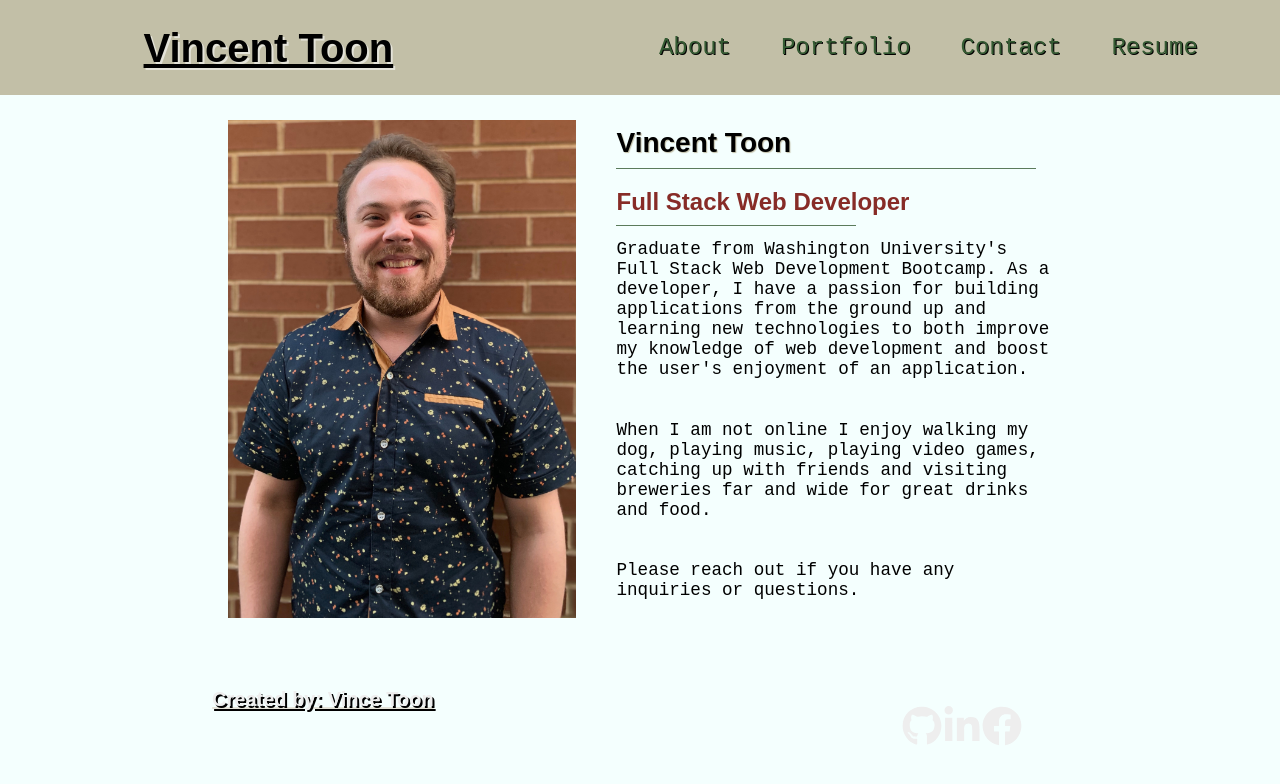
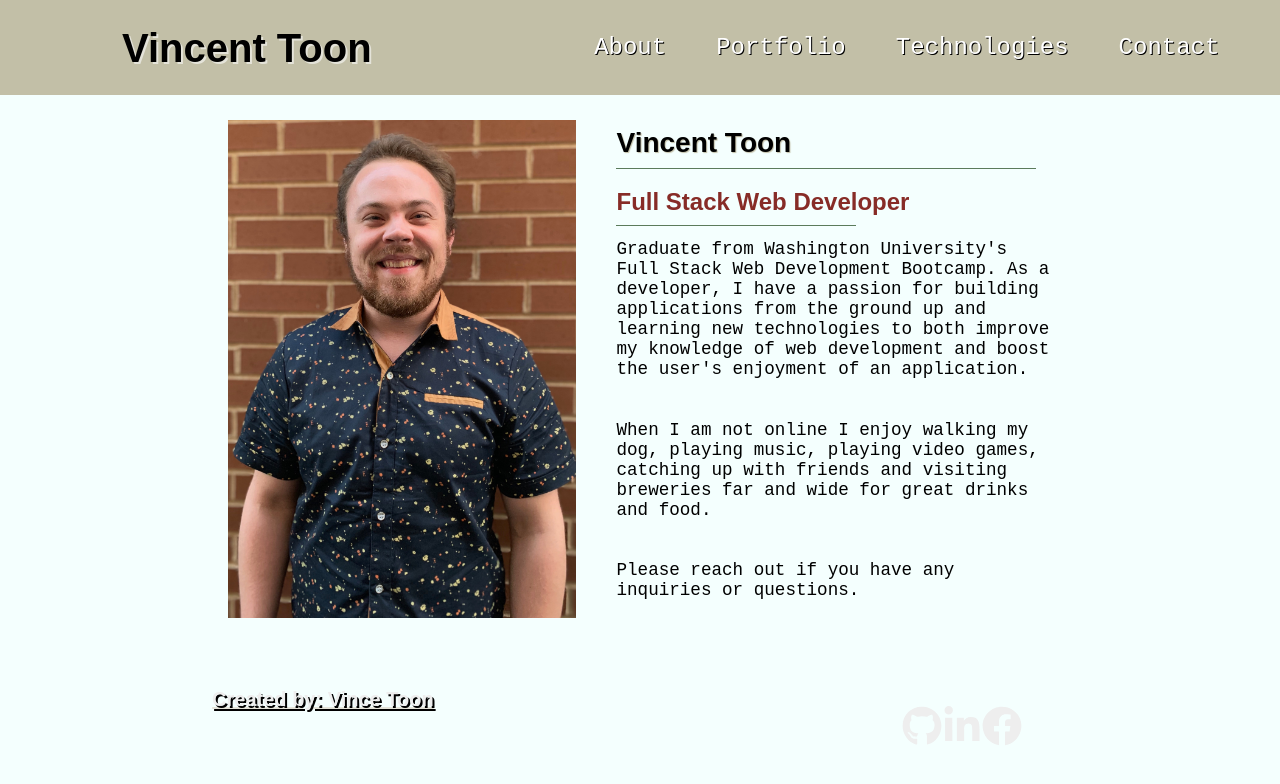
Before and after one commit to Vincenttoon/Toon-React-Portfolio, a React (Create React App) app: page / in a window 1280 px wide. Shown: the top 784 px of the page. Built offline with nearby package versions, Linux system fonts and the light colour scheme.

Commit message:
technologies lookin goodish

```diff
--- a/src/App.js
+++ b/src/App.js
@@ -3,7 +3,7 @@ import Header from "../src/components/Header";
 import AboutPage from "./components/AboutPage";
 import Contact from "../src/components/Contact";
 import Portfolio from "../src/pages/Portfolio";
-import Resume from "../src/components/Resume";
+import Technologies from "../src/pages/Technologies";
 import Footer from "../src/components/Footer";
 import './App.css';
 
@@ -18,8 +18,8 @@ const displayTab = () => {
   if (currentTab === 'Portfolio') {
     return <Portfolio />
   }
-  if (currentTab === 'Resume') {
-    return <Resume />
+  if (currentTab === 'Technologies') {
+    return <Technologies />
   }
   if (currentTab === 'Contact') {
     return <Contact />
--- a/src/components/Nav/index.js
+++ b/src/components/Nav/index.js
@@ -30,6 +30,15 @@ function Nav(props) {
         </li>
         <li>
           <a
+            href="#technologies"
+            onClick={() => handleTabChange("Technologies")}
+            className={currentTab === "Technologies" ? "nav-link-active" : "nav-link"}
+          >
+            Technologies
+          </a>
+        </li>
+        <li>
+          <a
             href="#contact"
             onClick={() => handleTabChange("Contact")}
             className={
@@ -39,15 +48,6 @@ function Nav(props) {
             Contact
           </a>
         </li>
-        <li>
-          <a
-            href="#resume"
-            onClick={() => handleTabChange("Resume")}
-            className={currentTab === "Resume" ? "nav-link-active" : "nav-link"}
-          >
-            Resume
-          </a>
-        </li>
       </ul>
     </nav>
   );
--- a/src/components/Resume/index.js
+++ b/src/components/Resume/index.js
@@ -10,26 +10,10 @@ import { GiBrain } from 'react-icons/gi';
 function Resume() {
   return (
     <div className="resume-cont">
-      <section>
-        <div className="resume-head-div">
-          <h2>Vincent's Resume:</h2>
-        </div>
-        <div className="download-div">
-          <div className="resume-download">
-            {/* download imported PDF file through a-tag */}
-            <a href={resume} className='download-logo' download>
-              <FaFileDownload  fontSize={'3em'}/>
-            </a>
-            <p className="p-text-resume">
-              Click Icon above to download Vincen't resume to your local machine
-            </p>
-          </div>
-        </div>
-      </section>
       <section className="card-container">
         <div className="resume-card">
           <h3>Primary Practices:</h3>
-          <ul>
+          <ul className="ul-class">
             <li className="resume-logos">
               <MdComputer fontSize={'3em'}/>
             </li>
@@ -37,17 +21,17 @@ function Resume() {
             <li>Express</li>
             <li>React</li>
             <li>Node.js</li>
+            <li>JS6</li>
+            <li>HTML5</li>
+            <li>CSS3</li>
           </ul>
         </div>
         <div className="resume-card">
           <h3>Technologies:</h3>
-          <ul>
+          <ul className="ul-class">
           <li className="resume-logos">
               <BsBook fontSize={'3em'}/>
             </li>
-            <li>Javascript</li>
-            <li>HTML</li>
-            <li>CSS</li>
             <li>Progressive Web Applications</li>
             <li>Bootstrap</li>
             <li>Bulma</li>
@@ -59,7 +43,7 @@ function Resume() {
         </div>
         <div className="resume-card">
           <h3>Logical Practices:</h3>
-          <ul>
+          <ul className="ul-class">
           <li className="resume-logos">
               <GiBrain fontSize={'3em'}/>
             </li>
--- a/src/index.css
+++ b/src/index.css
@@ -143,7 +143,7 @@ li {
   flex-direction: row;
   font-size: 24px;
   padding-left: 40px;
-  color: var(--fourth);
+  color: var(--white);
   text-shadow: 1px 1px var(--black);
 }
 
@@ -154,8 +154,6 @@ a nav-link:hover {
 
 .hero-text {
   font-size: 40px;
-  text-decoration: underline;
-  text-decoration-color: var(--black);
   text-shadow: 2px 2px var(--primary);
   color: var(--black);
   margin-top: 23px;
@@ -347,7 +345,7 @@ a nav-link:hover {
 }
 
 .resume-cont {
-  width: 80%;
+  width: 85%;
   margin: 0 auto;
 }
 
@@ -408,7 +406,7 @@ a nav-link:hover {
   background-color: var(--black);
   color: var(--primary);
   text-decoration: underline;
-  text-decoration-color: var(--fourth);
+  text-decoration-color: var(--primary);
   border-radius: 25px;
 }
 
@@ -545,6 +543,16 @@ a nav-link:hover {
 
 
 /* end about page css */
+
+/* start technologies css */
+
+
+.ul-class {
+  padding: 0;
+}
+
+
+/* end technologies css */
 
 /* === END CUSTOM CSS === */
 .page-title {
@@ -1440,6 +1448,11 @@ a nav-link:hover {
   .info-job::after {
     width: 12em;
   }
+
+  .card-container {
+    width: 100%;
+    flex-wrap: wrap;
+  }
 }
 
 @media screen and (max-width: 850) {
--- a/src/pages/Technologies.js
+++ b/src/pages/Technologies.js
@@ -1,19 +1,17 @@
 import React from "react";
-import resume from '../../assets/resume/Resume.pdf';
 // import logos to use as components
-import { FaFileDownload } from 'react-icons/fa';
 import { BsBook } from 'react-icons/bs';
 import { MdComputer } from 'react-icons/md';
 import { GiBrain } from 'react-icons/gi';
 
 
-function Resume() {
+const Technologies = () => {
   return (
     <div className="resume-cont">
       <section className="card-container">
         <div className="resume-card">
           <h3>Primary Practices:</h3>
-          <ul>
+          <ul className="ul-class">
             <li className="resume-logos">
               <MdComputer fontSize={'3em'}/>
             </li>
@@ -21,29 +19,29 @@ function Resume() {
             <li>Express</li>
             <li>React</li>
             <li>Node.js</li>
+            <li>JS6</li>
+            <li>HTML5</li>
+            <li>CSS3</li>
           </ul>
         </div>
         <div className="resume-card">
           <h3>Technologies:</h3>
-          <ul>
+          <ul className="ul-class">
           <li className="resume-logos">
               <BsBook fontSize={'3em'}/>
             </li>
-            <li>Javascript</li>
-            <li>HTML</li>
-            <li>CSS</li>
+            <li>SQL</li>
+            <li>NoSQL</li>
+            <li>Sequelize</li>
             <li>Progressive Web Applications</li>
+            <li>API's</li>
             <li>Bootstrap</li>
             <li>Bulma</li>
-            <li>API's</li>
-            <li>Sequelize</li>
-            <li>NoSQL</li>
-            <li>SQL</li>
           </ul>
         </div>
         <div className="resume-card">
           <h3>Logical Practices:</h3>
-          <ul>
+          <ul className="ul-class">
           <li className="resume-logos">
               <GiBrain fontSize={'3em'}/>
             </li>
@@ -59,4 +57,4 @@ function Resume() {
   );
 }
 
-export default Resume;
+export default Technologies;
```
